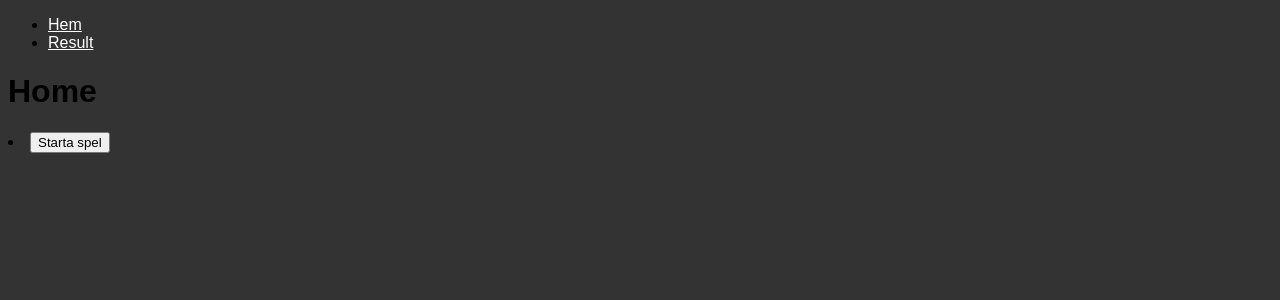
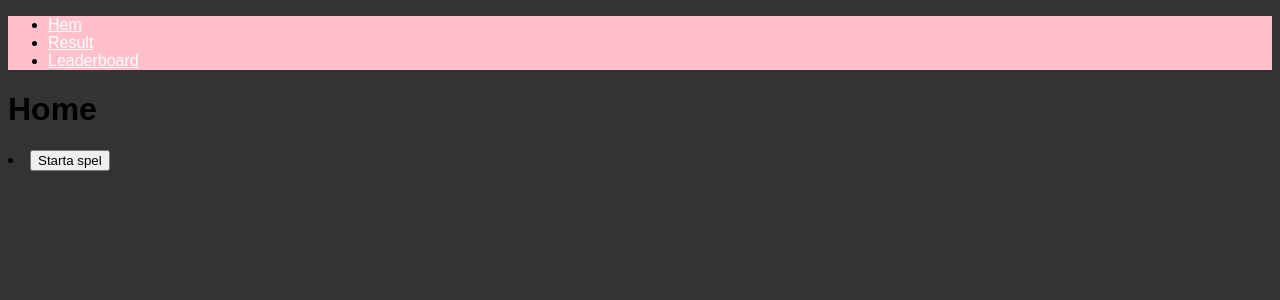
Before and after one commit to richardMattsson/hesa-fredrik, a Vue app: page / in a window 1280 px wide. Shown: the top 300 px of the page. Built offline with nearby package versions, Linux system fonts and the light colour scheme.

Commit message:
Add NavigationComp and ScoreComp to get a seperated navigationmenu and scorelist

```diff
--- a/src/App.vue
+++ b/src/App.vue
@@ -1,16 +1,13 @@
-<script></script>
+<script>
+import NavigationComp from './components/NavigationComp.vue';
+
+export default{
+  components: {NavigationComp}
+}
+</script>
 
 <template>
-  <nav>
-    <ul>
-      <li>
-        <RouterLink to="/">Hem</RouterLink>
-      </li>
-      <li>
-        <RouterLink to="/register">Result</RouterLink>
-      </li>
-    </ul>
-  </nav>
+  <NavigationComp />
   <main>
     <RouterView />
   </main>
--- /dev/null
+++ b/src/components/NavigationComp.vue
@@ -0,0 +1,20 @@
+<template>
+<nav id="container-nav">
+    <ul>
+      <li>
+        <RouterLink to="/">Hem</RouterLink>
+      </li>
+      <li>
+        <RouterLink to="/register">Result</RouterLink>
+      </li>
+      <li>
+        <RouterLink to="/scoretable">Leaderboard</RouterLink>
+      </li>
+    </ul>
+  </nav>
+</template>
+<style>
+#container-nav {
+    background-color: pink;
+}
+</style>
--- a/src/views/RegisterView.vue
+++ b/src/views/RegisterView.vue
@@ -26,26 +26,9 @@
       >
     </section>
 
-    <section class="section-restart">
-      <input type="button" @click="restartQuiz" value="Starta om quiz" />
-    </section>
 
-    <section class="section-resulttable">
-      <table>
-        <thead>
-          <tr>
-            <th>Spelare</th>
-            <th>Resultat</th>
-          </tr>
-        </thead>
-        <tbody>
-          <tr v-for="results in resultData">
-            <td>{{ results.player }}</td>
-            <td>{{ results.result }}</td>
-          </tr>
-        </tbody>
-      </table>
-    </section>
+
+
   </article>
 </template>
 <script>
@@ -63,9 +46,7 @@ export default {
     console.log(Math.floor(Math.random() + 1));
   },
   methods: {
-    restartQuiz() {
-      this.$router.push('/question');
-    },
+
     onSave() {
       this.newPlayer.player = this.playerName;
       this.newPlayer.result = this.points;
@@ -73,6 +54,7 @@ export default {
       this.newPlayer = null;
       localStorage.setItem('savedResult', JSON.stringify(this.resultData));
       console.log('Ny spelare: ', this.resultData);
+      this.$router.push('/scoretable');
     },
   },
 };
--- a/src/views/ScoreTableView.vue
+++ b/src/views/ScoreTableView.vue
@@ -1,4 +1,43 @@
 
 <template>
-<h1>vue </h1>
+<section class="section-resulttable">
+      <table>
+        <thead>
+          <tr>
+            <th>Spelare</th>
+            <th>Resultat</th>
+          </tr>
+        </thead>
+        <tbody>
+          <tr v-for="results in resultData">
+            <td>{{ results.player }}</td>
+            <td>{{ results.result }}</td>
+          </tr>
+        </tbody>
+      </table>
+    </section>
+    <section class="section-restart">
+      <input type="button" @click="restartQuiz" value="Starta om quiz" />
+    </section>
 </template>
+<script>
+export default{
+    data(){
+        return{
+            resultData: JSON.parse(localStorage.getItem('savedResult'))
+        }
+    },
+
+    methods: {
+        restartQuiz() {
+      this.$router.push('/question');
+    },
+    }
+}
+
+</script>
+<style>
+.section-resulttable {
+    background-color: aqua;
+}
+</style>
```
